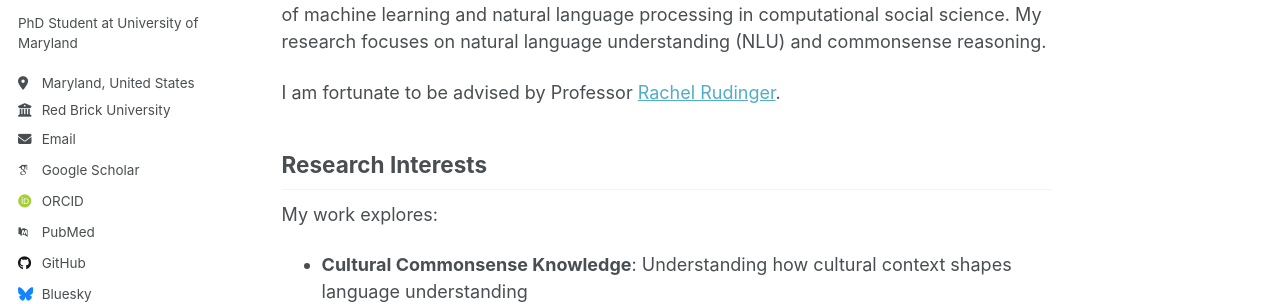
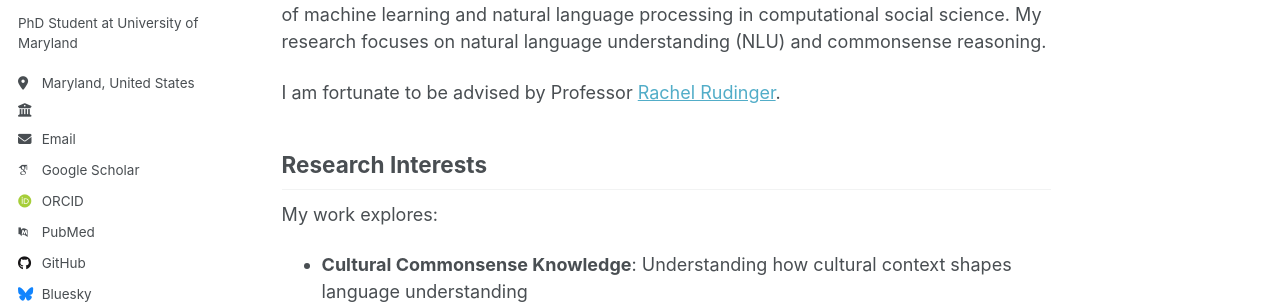
Before and after one commit to acquayec/cacquaye.github.io, a Jekyll site: the page built from _pages/about.md, in a window 1280 px wide. Shown: the part 167-471 px from the top of the page. Built offline with Jekyll 4.4.1, drawn with Linux system fonts in a browser that asks for light colours; some web fonts are replaced; a script that is not in the unit is left out.

Commit message:
Update site description and employer information

```diff
--- a/_config.yml
+++ b/_config.yml
@@ -12,7 +12,7 @@ site_theme               : "default" # Currently available options are "default"
 title                    : "Christabel"
 title_separator          : "-"
 name                     : &name "Christabel Acquaye"
-description              : &description "Christabel's academic portfolio"   # Update this with a general description of your site, this is the default if not overridden by a page
+description              : &description "PhD Student | Commonsense Reasoning | Fairness & Bias"   # Update this with a general description of your site, this is the default if not overridden by a page
 url                      : https://cacquaye.github.io # The base hostname & protocol for your site e.g. "https://[your GitHub username].github.io",
                                                            # or if you already have some other page hosted on Github then use "https://[your GitHub username].github.io/[Your Repo Name]"
 baseurl                  : "" # the subpath of your site, e.g. "/blog"
@@ -28,7 +28,7 @@ author:
   pronouns         : # example: "she/her"
   bio              : "PhD Student at University of Maryland"
   location         : "Maryland, United States"
-  employer         : "Red Brick University"
+  employer         : ""
   uri              : # URL
   email            : "cacquaye@umd.edu"
 
```
